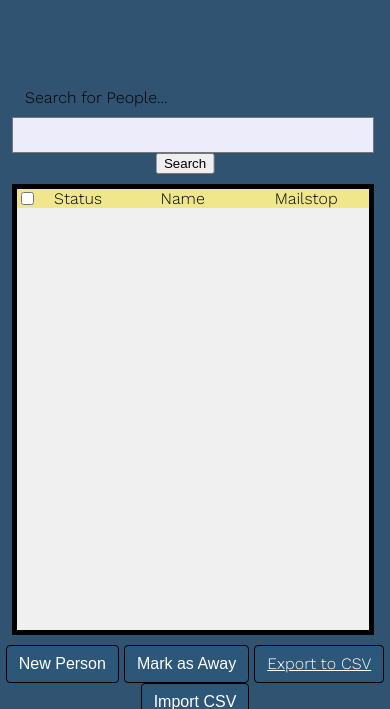
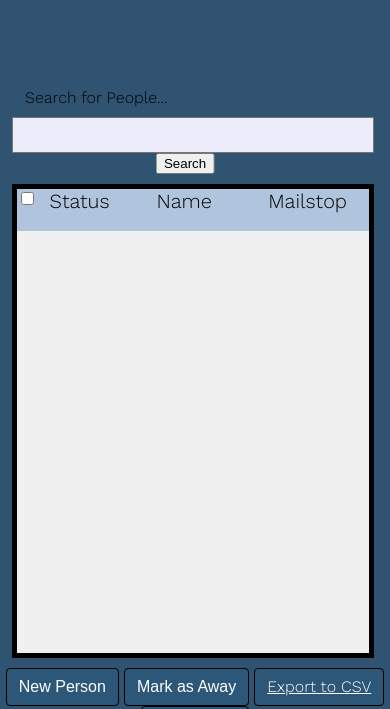
Before and after one commit to wang1kevin1/CruzMail2, a Django app: page /person/ in a window 390 px wide. Shown: the part 81-790 px from the top of the page. Run offline with Django 3.2, Linux system fonts and the light colour scheme; the visitor is signed in with stand-in values (Sample User, id 1); data that the repository does not hold is empty.

Commit message:
UI_Fixes

```diff
--- a/pre-release-1.0/cruzmail/static/css/person.css
+++ b/pre-release-1.0/cruzmail/static/css/person.css
@@ -70,30 +70,47 @@
 .col_title{
   float:left;
   position:relative;
+  font-size: 2vw;
+  text-align: center;
+  border-right:3px solid black;
+  border-bottom:3px solid black;
   width:30%;
-  height:19.667px;
-  text-align: center;
-  border-right:3px solid khaki;
-  border-bottom:3px solid khaki;
+  height:15%;
+
+
 }
 .col_xtitle{
   float:left;
   width:35%;
   text-align: center;
-  border-right:3px solid khaki;
-  border-bottom:3px solid khaki;
+  border-right:3px black;
+  border-bottom:3px black;
+  height:5vw;
+  font-size: 3vw;
+  background: lightsteelblue;
 }
 .col_results{
   float:left;
   width:32%;
-  border-right:3px solid khaki;
-  border-bottom:3px solid khaki;
+  border-right:3px solid rgb(255, 96, 96);
+  border-bottom:3px solid rgb(255, 96, 96);
 }
+
 .col_xresults{
   float:left;
   width:35%;
-  border-right:3px solid khaki;
-  border-bottom:3px solid khaki;
+  border-right:3px solid rgb(255, 96, 96);
+  border-bottom:3px solid rgb(255, 96, 96);
+}
+@media screen and (max-width: 800px) {
+  .col_title {
+      font-size: 100%;
+
+  }
+  .col_xtitle{
+      font-size: 125%;
+      height:5%;
+  }
 }
 .buttons {
 
--- a/pre-release-1.0/cruzmail/templates/person.html
+++ b/pre-release-1.0/cruzmail/templates/person.html
@@ -104,7 +104,7 @@
 		<div class="list2">
 			<div class="row">
 
-				<div class="col_title" style="background-color: khaki; width:30%;">
+				<div class="col_xtitle" style="width:30%;">
 
 					<div style="float:left;">
 						<input type="checkbox" v-on:click="change_to_true();" v-model="allTrue">
@@ -113,10 +113,10 @@
 					Status
 
 				</div>
-				<div class="col_title" style="background-color: khaki; width:35%; height:19.667px;">
+				<div class="col_xtitle" style=" width:35%; ">
 					Name
 				</div>
-				<div class="col_title" style="background-color: khaki; width:35%; height:19.667px;">
+				<div class="col_xtitle" style=" width:35%;">
 					Mailstop
 				</div>
 
```
Also changed, not shown: pre-release-1.0/cruzmail/static/css/mailstop.css (+26 -10 lines), pre-release-1.0/cruzmail/static/css/manage.css (+23 -6 lines), pre-release-1.0/cruzmail/templates/mailstop.html (+7 -7 lines), pre-release-1.0/cruzmail/templates/package.html (+9 -9 lines).
